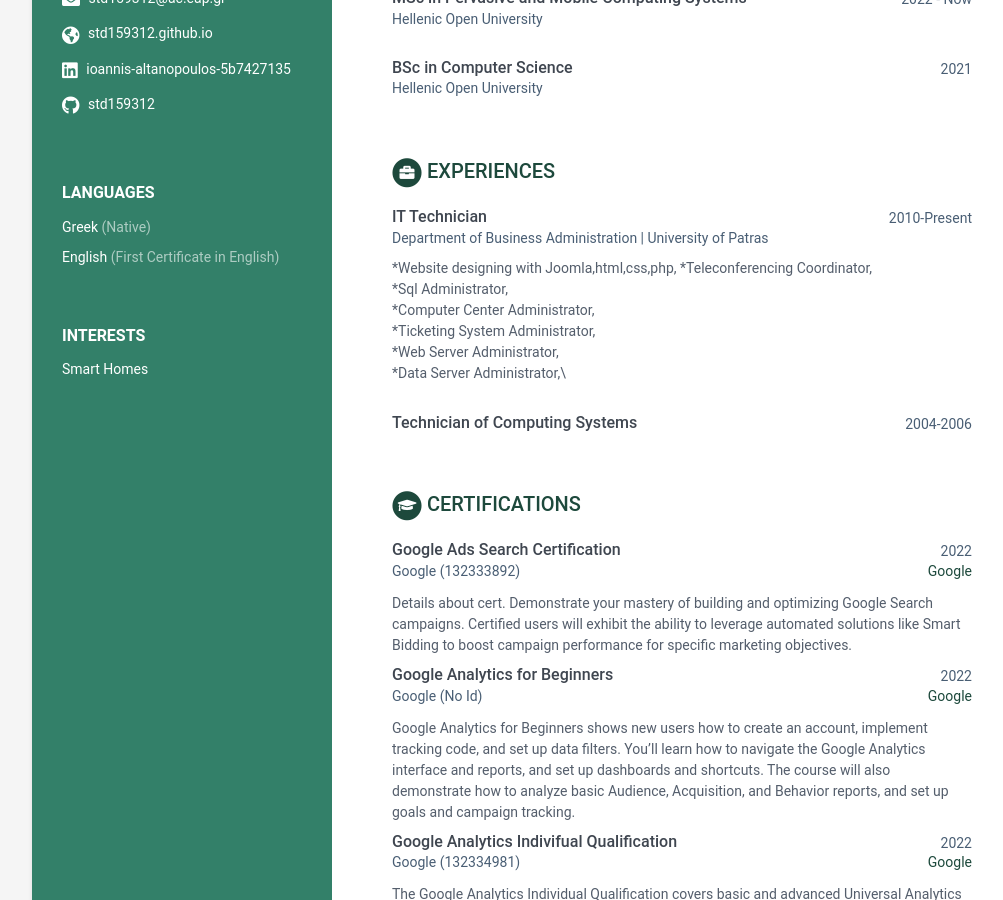
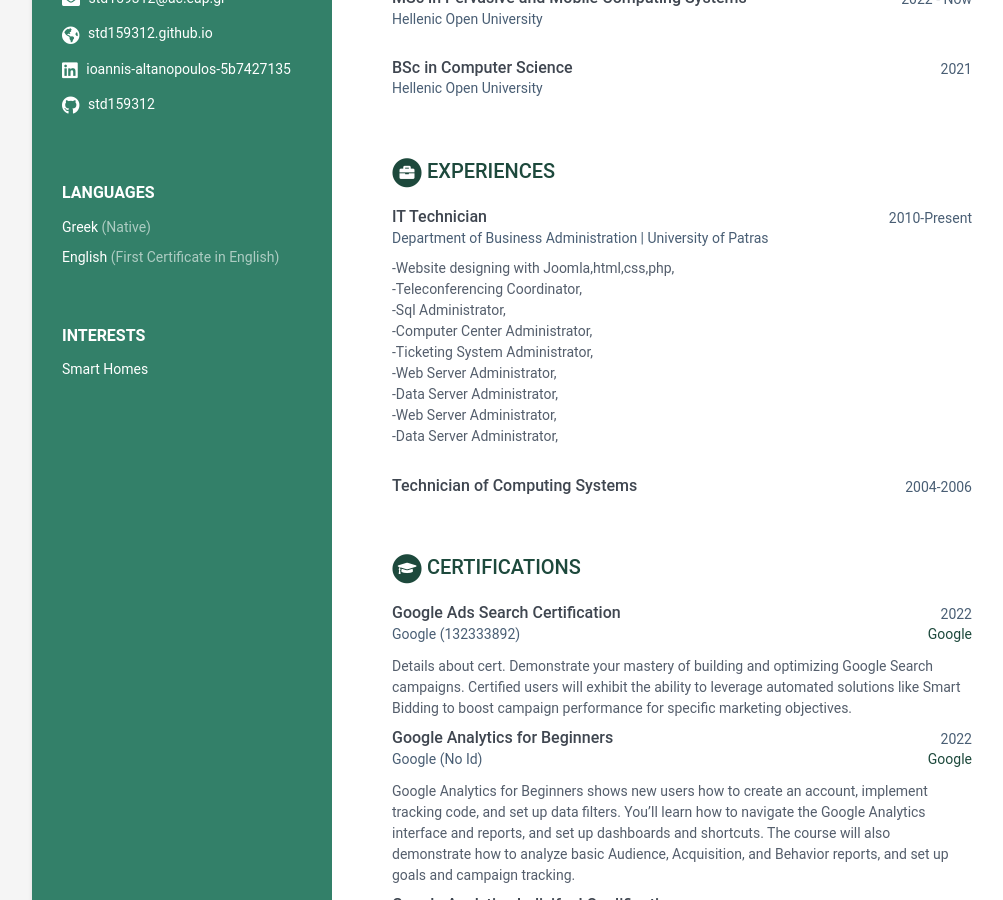
Before and after one commit to std159312/std159312.github.io, a Jekyll site: the page built from index.html, in a window 1280 px wide and 900 px high, scrolled down 345 px. Shown: the whole window, without its empty margins (108-1111 px from the left). Built offline with Jekyll 4.4.1, drawn with Linux system fonts in a browser that asks for light colours.

Commit message:
Initial commit

```diff
--- a/_data/data.yml
+++ b/_data/data.yml
@@ -84,13 +84,15 @@
         company: Department of Business Administration | University of Patras
 
         details: |
-            *Website designing with Joomla,html,css,php,
-            *Teleconferencing Coordinator,\
-            *Sql Administrator,\
-            *Computer Center Administrator,\
-            *Ticketing System Administrator,\
-            *Web Server Administrator,\
-            *Data Server Administrator,\
+            -Website designing with Joomla,html,css,php,\
+            -Teleconferencing Coordinator,\
+            -Sql Administrator,\
+            -Computer Center Administrator,\
+            -Ticketing System Administrator,\
+            -Web Server Administrator,\
+            -Data Server Administrator,\
+            -Web Server Administrator,\
+            -Data Server Administrator,
 
       - role: Technician of Computing Systems
         time: 2004-2006
```
